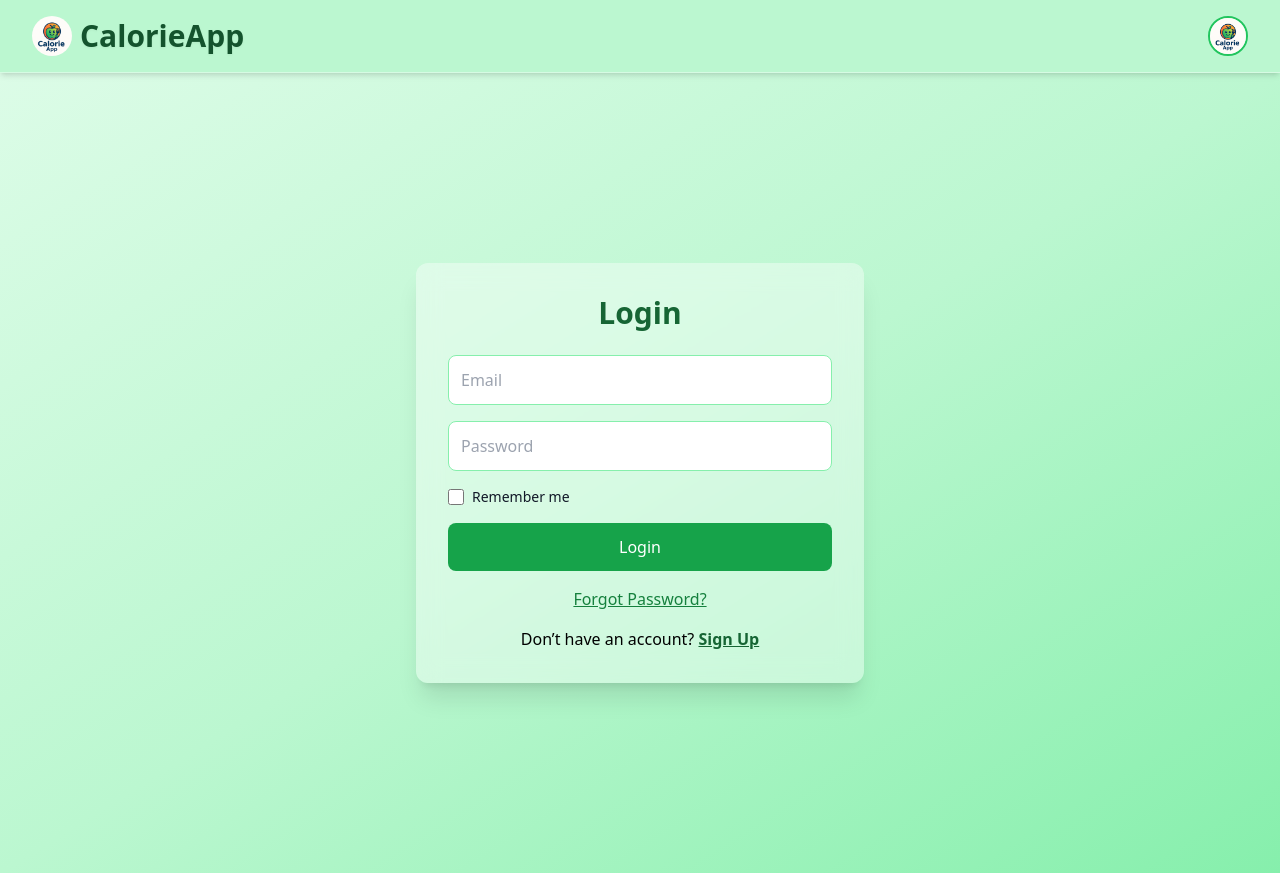
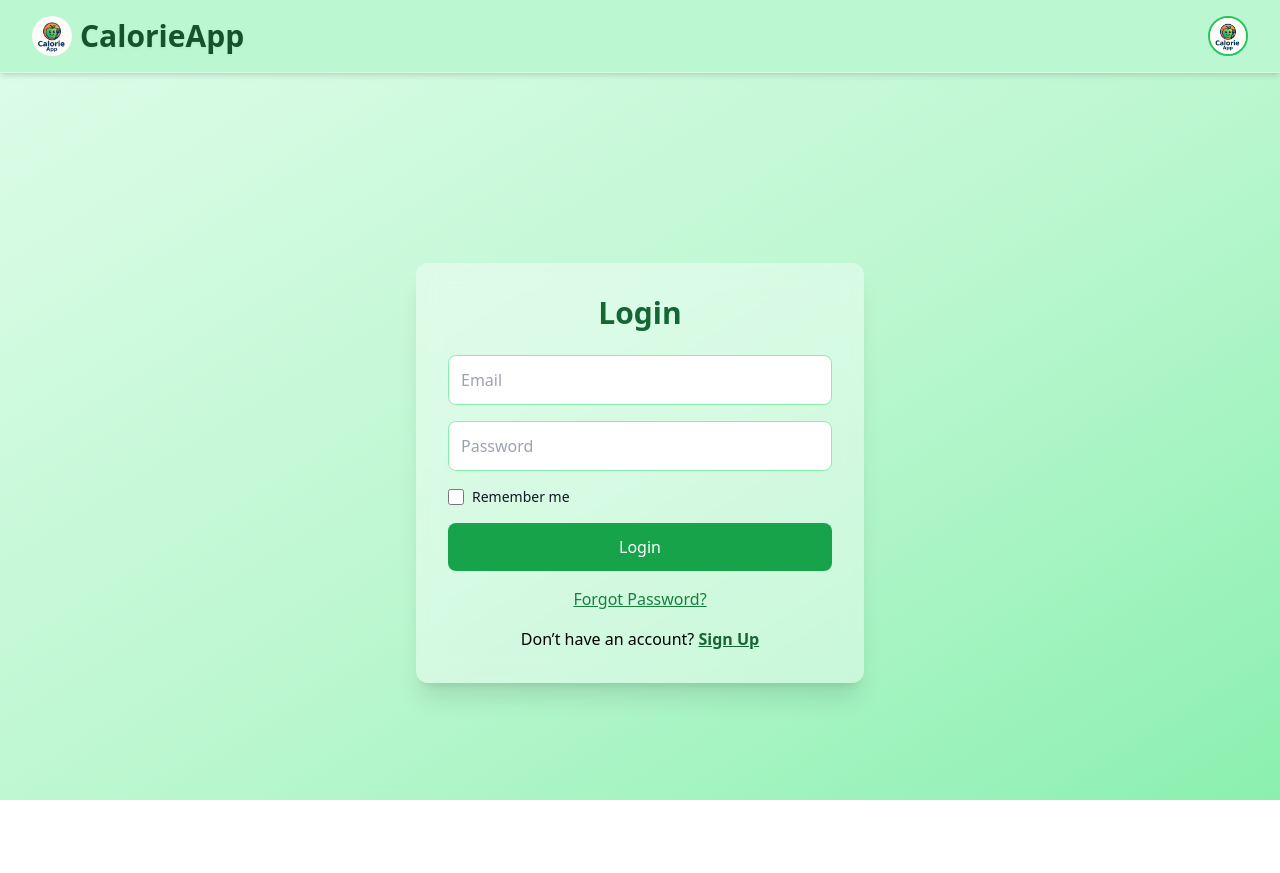
Before and after one commit to PrasadRajuPathapati/Calorie-App-frontend, a React (Create React App) app: page / in a window 1280 px wide. After the commit the page ends 800 px from the top, so only its background shows below. Built offline with nearby package versions, Linux system fonts and the light colour scheme.

Commit message:
scroll bar

```diff
--- a/src/index.css
+++ b/src/index.css
@@ -7,3 +7,10 @@ html, body {
   overflow-x: hidden; /* Prevents horizontal scrolling */
   width: 100%;       /* Ensures content doesn't exceed viewport width */
 }
+html, body, #root {
+  margin: 0;
+  padding: 0;
+  width: 100%;
+  height: 100%;
+  overflow: hidden; /* hides scrollbars */
+}
```
